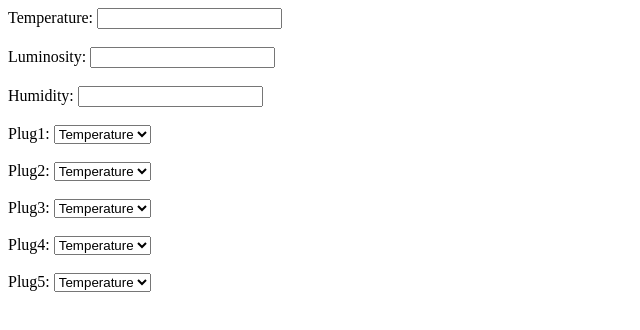
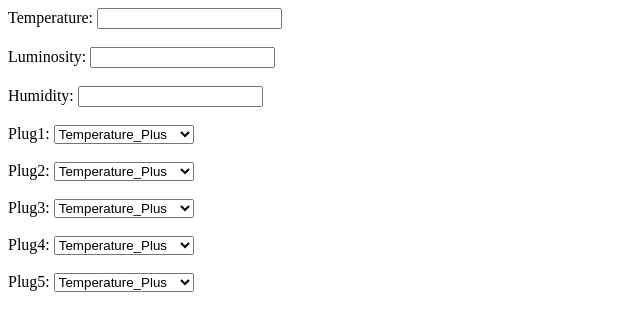
Before and after one commit to yuganksinghal/PowerCore, a website: page index.html in a window 1280 px wide. Shown: the whole page, without its empty margins (0-640 px from the left). Drawn offline with Linux system fonts and the light colour scheme.

Commit message:
reformatted options list

```diff
--- a/index.html
+++ b/index.html
@@ -7,30 +7,55 @@
     Temperature: <input type="text" name="temperature"><br><br>
     Luminosity: <input type="text" name="luminosity"><br><br>
     Humidity: <input type="text" name="humidity"><br><br>
-    Plug1: <select name="plug1">
-      <option value="Temperature"> Temperature </option>
-      <option value="Humidity"> Humidity </option>
-      <option value="Luminosity"> Luminosity </option>
+    Plug1: <select name="plug1option">
+      <option value="7"> Temperature_Plus </option>
+      <option value="6"> Temperature_Minus </option>
+      <option value="5"> Luminosity_Plus </option>
+      <option value="4"> Luminosity_Minus </option>
+      <option value="3"> Humidity_Plus </option>
+      <option value="2"> Humidity_Minus </option>
+      <option value="1"> On </option>
+      <option value="0"> Off </option>
     </select> <br><br>
-    Plug2: <select name="plug2">
-      <option value="Temperature"> Temperature </option>
-      <option value="Humidity"> Humidity </option>
-      <option value="Luminosity"> Luminosity </option>
+    Plug2: <select name="plug2option">
+      <option value="7"> Temperature_Plus </option>
+      <option value="6"> Temperature_Minus </option>
+      <option value="5"> Luminosity_Plus </option>
+      <option value="4"> Luminosity_Minus </option>
+      <option value="3"> Humidity_Plus </option>
+      <option value="2"> Humidity_Minus </option>
+      <option value="1"> On </option>
+      <option value="0"> Off </option>
     </select> <br><br>
-    Plug3: <select name="plug3">
-      <option value="Temperature"> Temperature </option>
-      <option value="Humidity"> Humidity </option>
-      <option value="Luminosity"> Luminosity </option>
+    Plug3: <select name="plug3option">
+      <option value="7"> Temperature_Plus </option>
+      <option value="6"> Temperature_Minus </option>
+      <option value="5"> Luminosity_Plus </option>
+      <option value="4"> Luminosity_Minus </option>
+      <option value="3"> Humidity_Plus </option>
+      <option value="2"> Humidity_Minus </option>
+      <option value="1"> On </option>
+      <option value="0"> Off </option>
     </select> <br><br>
-    Plug4: <select name="plug4">
-      <option value="Temperature"> Temperature </option>
-      <option value="Humidity"> Humidity </option>
-      <option value="Luminosity"> Luminosity </option>
+    Plug4: <select name="plug4option">
+      <option value="7"> Temperature_Plus </option>
+      <option value="6"> Temperature_Minus </option>
+      <option value="5"> Luminosity_Plus </option>
+      <option value="4"> Luminosity_Minus </option>
+      <option value="3"> Humidity_Plus </option>
+      <option value="2"> Humidity_Minus </option>
+      <option value="1"> On </option>
+      <option value="0"> Off </option>
     </select> <br><br>
-    Plug5: <select name="plug5">
-      <option value="Temperature"> Temperature </option>
-      <option value="Humidity"> Humidity </option>
-      <option value="Luminosity"> Luminosity </option>
+    Plug5: <select name="plug5option">
+      <option value="7"> Temperature_Plus </option>
+      <option value="6"> Temperature_Minus </option>
+      <option value="5"> Luminosity_Plus </option>
+      <option value="4"> Luminosity_Minus </option>
+      <option value="3"> Humidity_Plus </option>
+      <option value="2"> Humidity_Minus </option>
+      <option value="1"> On </option>
+      <option value="0"> Off </option>
     </select> <br><br>
   </form>
 </body>
```
